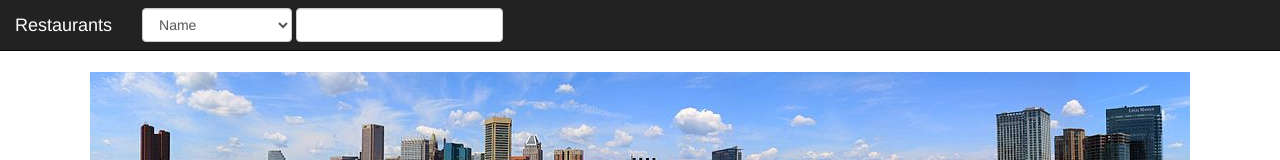
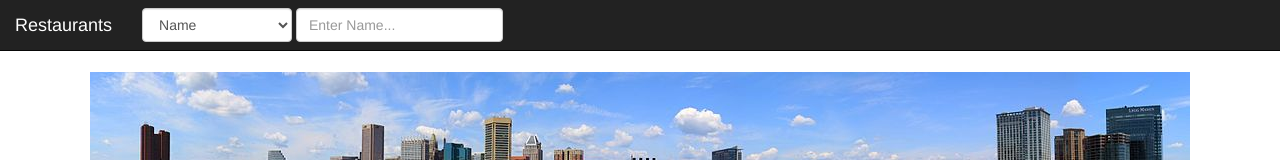
Before and after one commit to ryandens/OpenDataBmore, a plain HTML site: page index.html in a window 1280 px wide. Shown: the top 160 px of the page. Drawn offline with Linux system fonts and the light colour scheme.

Commit message:
little fixes

```diff
--- a/index.html
+++ b/index.html
@@ -24,7 +24,8 @@
 		        		class="form-control"
 		        		ng-repeat="input in dropDownMenu.availableOptions track by $index"
 		        		ng-show="dropDownMenu.selectedOption.id == $index"
-		        		ng-model="home.nameFilter[input.colName]">
+		        		ng-model="home.nameFilter[input.colName]"
+		        		placeholder="Enter {{input.display}}...">
 		        </div>
       		</form>
 	  </div>
```
